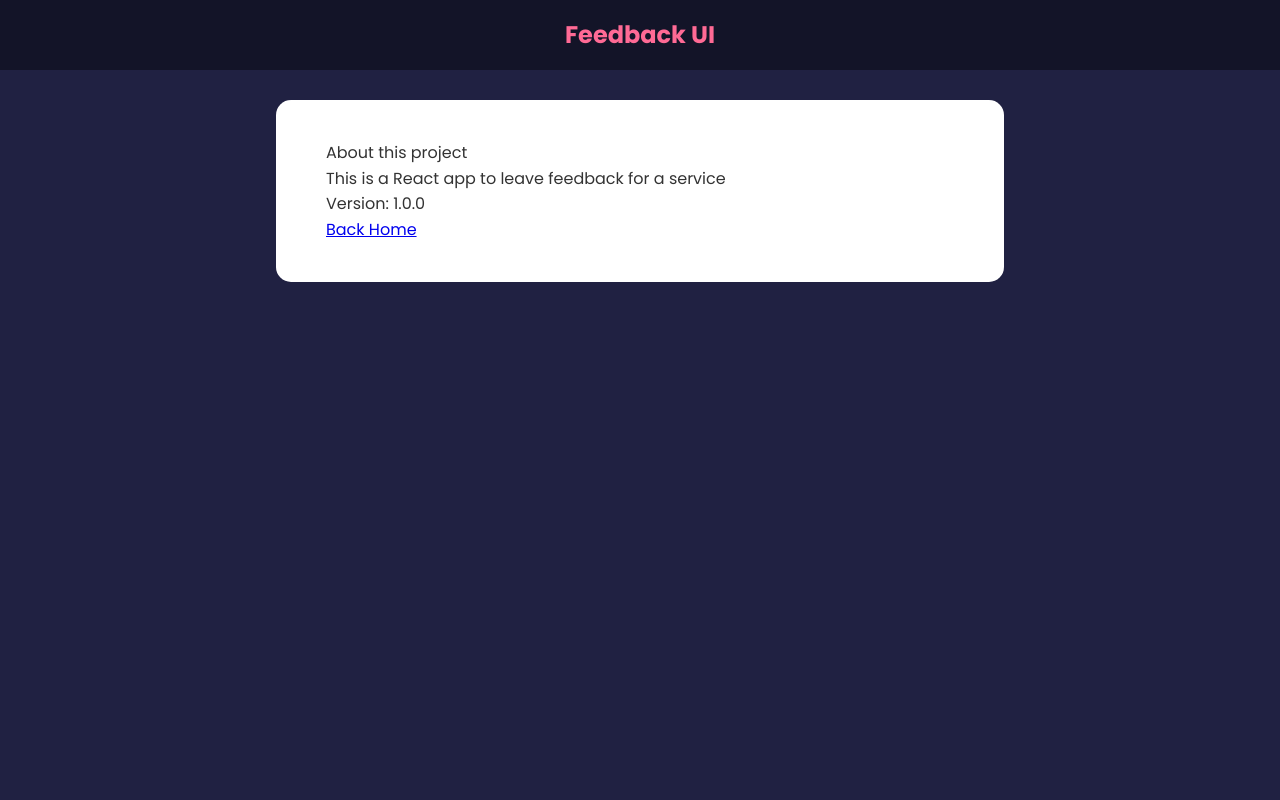
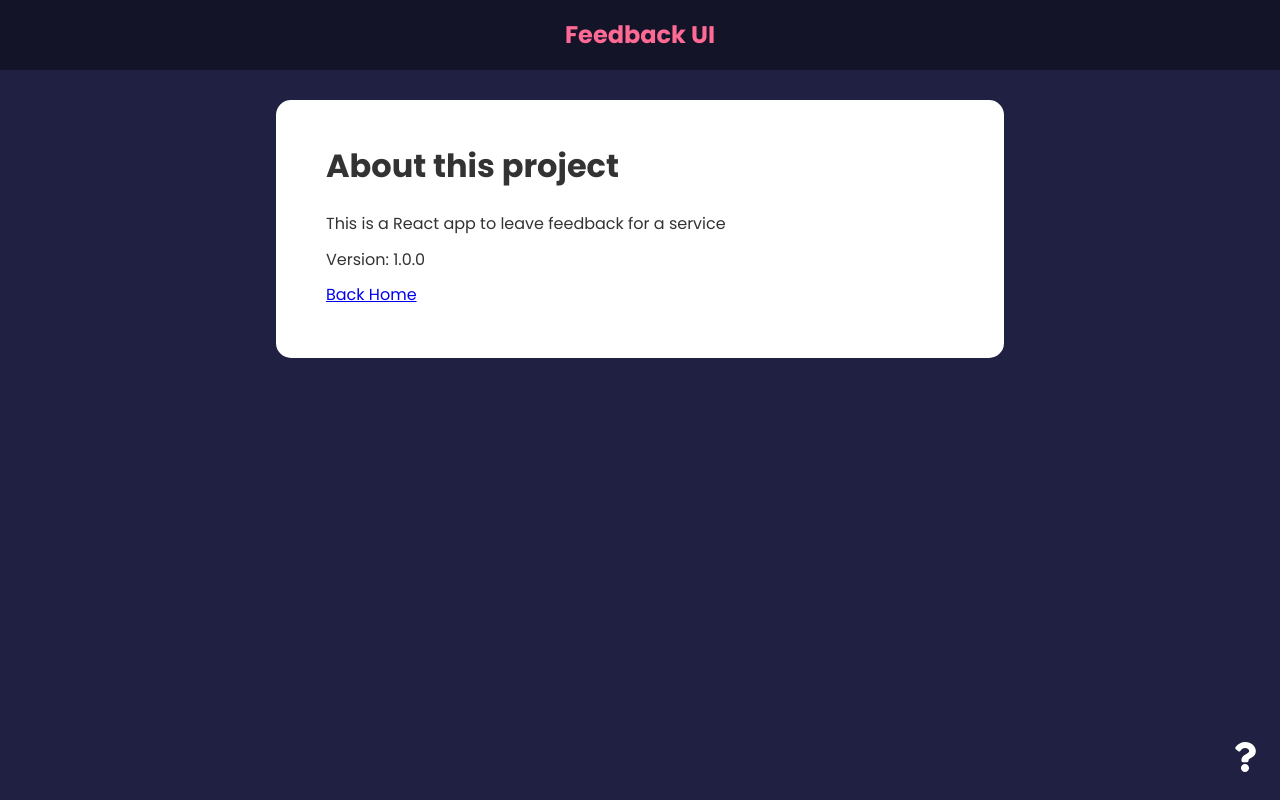
Before and after one commit to s-palmer/feedback-app, a React (Create React App) app: page /about in a window 1280 px wide. Built offline with nearby package versions, Linux system fonts and the light colour scheme.

Commit message:
imported link and added to page

```diff
--- a/src/App.js
+++ b/src/App.js
@@ -4,6 +4,7 @@
 import FeedbackStats from "./components/FeedbackStats";
 import FeedbackForm from "./components/FeedbackForm";
 import AboutPage from "./pages/AboutPage";
+import AboutIconLink from "./components/AboutIconLink";
 import { BrowserRouter as Router, Route, Routes } from "react-router-dom";
 import { useState } from "react";
 import { v4 as uuidv4 } from "uuid";
@@ -44,6 +45,7 @@
 
           <Route path="/about" element={<AboutPage />} />
         </Routes>
+        <AboutIconLink />
       </div>
     </Router>
   );
--- /dev/null
+++ b/src/components/AboutIconLink.jsx
@@ -0,0 +1,14 @@
+import { FaQuestion } from "react-icons/fa";
+import { Link } from "react-router-dom";
+
+function AboutIconLink() {
+  return (
+    <div className="about-link">
+      <Link to="/about">
+        <FaQuestion size={30} />
+      </Link>
+    </div>
+  );
+}
+
+export default AboutIconLink;
--- a/src/pages/AboutPage.jsx
+++ b/src/pages/AboutPage.jsx
@@ -1,14 +1,17 @@
 import Card from "../components/shared/Card";
+import { Link } from "react-router-dom";
 
 function AboutPage() {
   return (
     <Card>
-      <div className="about">About this project</div>
-      <p>This is a React app to leave feedback for a service</p>
-      <p>Version: 1.0.0</p>
-      <p>
-        <a href="/">Back Home</a>
-      </p>
+      <div className="about">
+        <h1>About this project</h1>
+        <p>This is a React app to leave feedback for a service</p>
+        <p>Version: 1.0.0</p>
+        <p>
+          <Link to="/">Back Home</Link>
+        </p>
+      </div>
     </Card>
   );
 }
```
